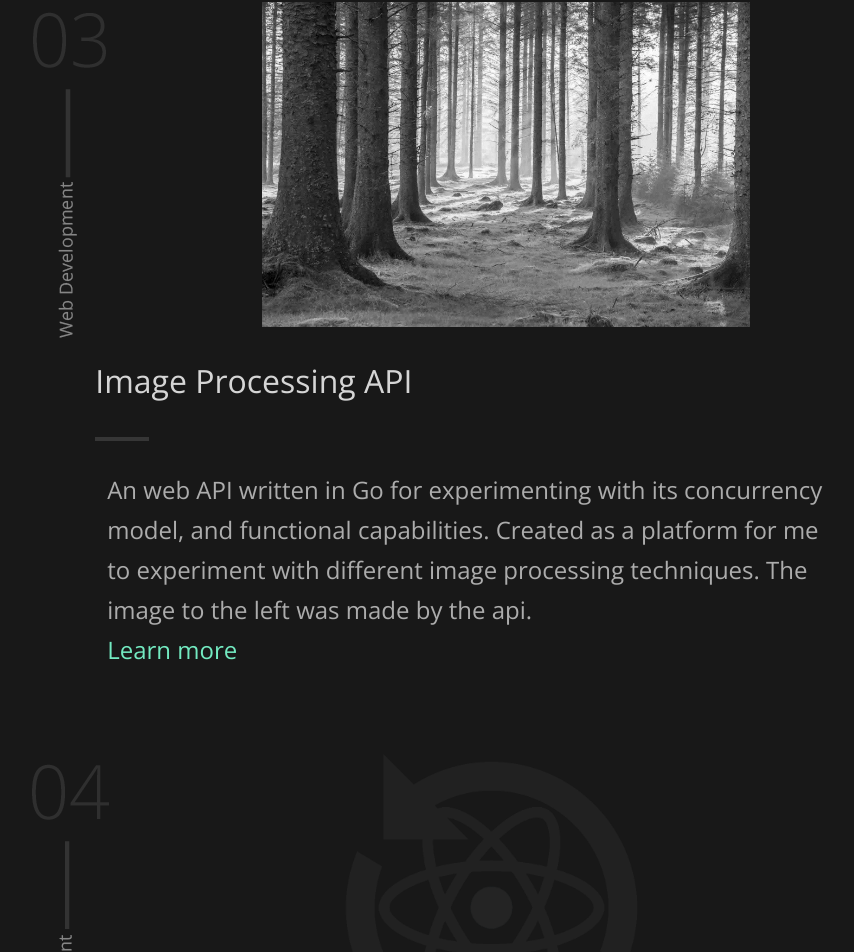
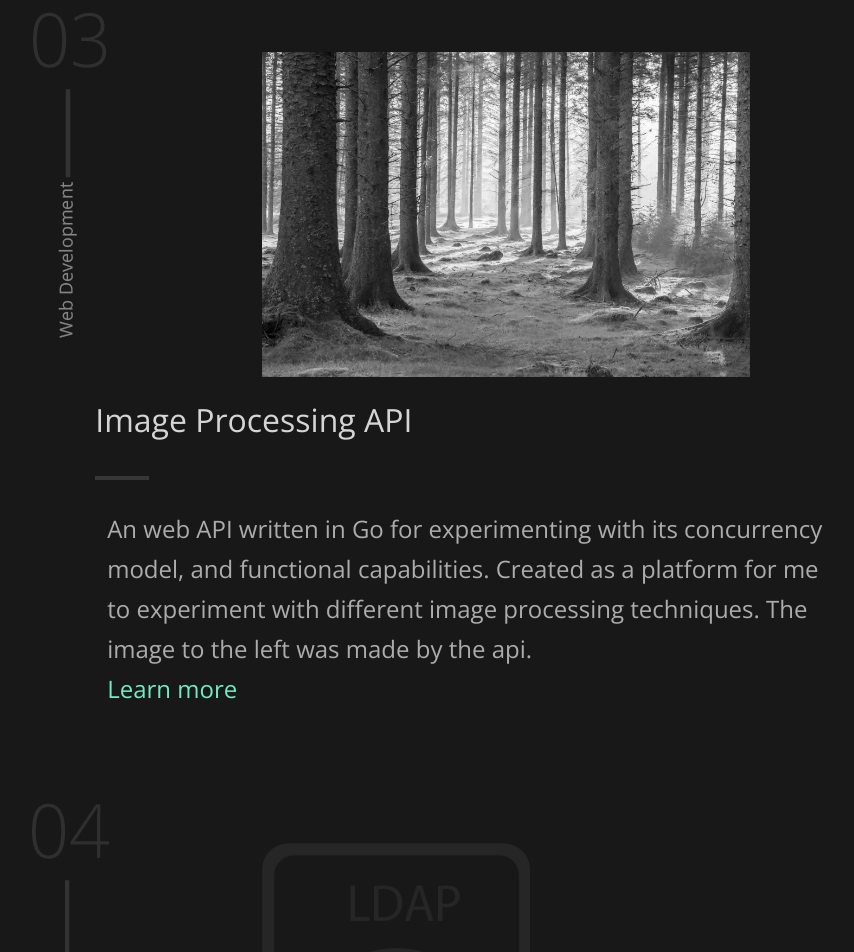
Before and after one commit to mcmahonliam837/portfolioSite, a React (Create React App) app: page / in a window 1280 px wide. Shown: the part 3870-4822 px from the top of the page, without its empty margins (132-986 px from the left). Built offline with nearby package versions, Linux system fonts and the light colour scheme.

Commit message:
updated projects

```diff
--- a/src/ProjectArea/Project/Project.css
+++ b/src/ProjectArea/Project/Project.css
@@ -46,6 +46,7 @@
     margin-right: auto;
     width: 480px;
     vertical-align: top;
+    margin-top: 50px;
 }
 
 .project_image {
--- a/src/ProjectArea/ProjectArea.js
+++ b/src/ProjectArea/ProjectArea.js
@@ -5,7 +5,7 @@ import Project from "./Project/Project";
 import vetProjIcon from './../Design/VetProjIcon.png';
 import alphaProjIcon from './../Design/openGLIcon.png';
 import ImgProjIcon from './../Design/grayscale_forest.gif';
-import thisProjIcon from './../Design/thisSite.png';
+import ldapProjIcon from './../Design/ldapIcon.png';
 import indexImg1 from './../Design/Project1.png';
 import indexImg2 from './../Design/Project2.png';
 import indexImg3 from './../Design/Project3.png';
@@ -26,6 +26,9 @@ const ALPHA_DESC =
 const IMG_DESC =
   'An web API written in Go for experimenting with its concurrency model, and functional \
   capabilities. Created as a platform for me to experiment with different image processing techniques. The image to the left was made by the api.';
+
+const LDAP_DESC =
+ 'This project was created during my co-op terms at AGS Automotive. This was created inorder to reduce the amount future co-ops access AD and to increase the speed of AD management.';
 
 
 const THIS_DESC =
@@ -52,7 +55,9 @@ const ProjectArea = () => {
 
       <Project side='left' title='Image Processing API' desc={IMG_DESC} icon={ImgProjIcon} indexImg={indexImg3} url="https://github.com/mcmahonliam837/ImageProcessingAPI" />
 
-      <Project side='right' title='This Website' desc={THIS_DESC} icon={thisProjIcon} indexImg={indexImg4} url="https://github.com/mcmahonliam837/portfolioSite" />
+      <Project side='right' title='LDAP Report Generator' desc={LDAP_DESC} icon={ldapProjIcon} indexImg={indexImg4} url="https://github.com/mcmahonliam837/ldap_gui" />
+
+      {/* <Project side='left' title='This Website' desc={THIS_DESC} icon={thisProjIcon} indexImg={indexImg4} url="https://github.com/mcmahonliam837/portfolioSite" /> */}
 
       <div className="moreButtonArea">
         <a href="https://github.com/mcmahonliam837" target="_blank" rel="noopener noreferrer">
```
Also changed, not shown: src/Design/ldapIcon.png (added).
